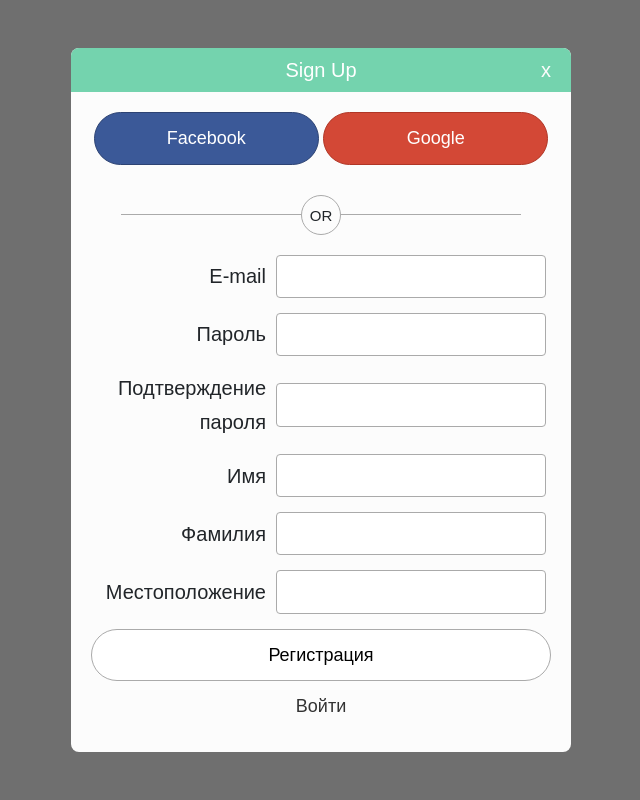
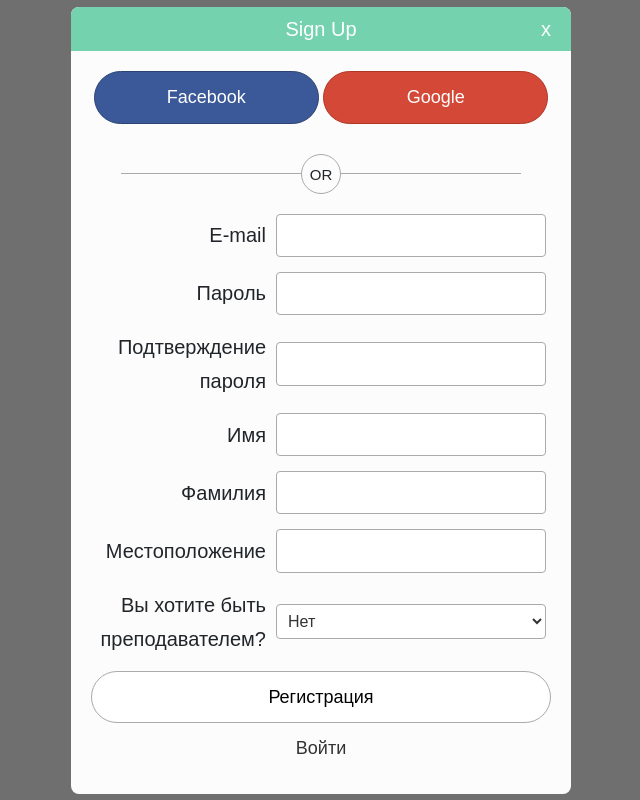
Before and after one commit to litvaOo/hackathon, a Django app: page /signup/ in a window 1280 px wide. Shown: the whole page, without its empty margins (319-959 px from the left). Run offline with Django 3.2, Linux system fonts and the light colour scheme; style sheets or scripts are compiled from the project's sources; some libraries are stand-ins or nearby versions.

Commit message:
Add tutor signup

```diff
--- a/backend/templates/modals/signup.html
+++ b/backend/templates/modals/signup.html
@@ -39,6 +39,17 @@
                     <label for="id_location">Местоположение</label>
                     <input type="text" id="id_location" name="location">
                 </div>
+                <div class="login-form-input">
+                    <label for="id_teacher">Вы хотите быть преподавателем?</label>
+                    <select type="text" id="id_teacher" name="teacher">
+                        <option value="no">Нет</option>
+                        <option value="yes">Да</option>
+                    </select>
+                </div>
+                <div class="login-form-input about-me" style="display: none;">
+                    <label for="id_about">Обо мне</label>
+                    <textarea type="text" id="id_about" name="about"></textarea>
+                </div>
                 <!--
                 <div class="login-form-input">
                     <label for="id_avatar">Аватар</label>
--- a/frontend/assets/js/main.js
+++ b/frontend/assets/js/main.js
@@ -88,7 +88,6 @@
         swal("Ошибка", "Пользователь с такими данными не был найден", "error");
       });
   });
-  // TODO
   $("form[name='signup-form']").on("submit", function(event) {
     event.preventDefault();
     var $form = $(this);
@@ -104,6 +103,15 @@
         var key = Object.keys(response)[0];
         swal(key, response[key][0], "error");
       });
+  });
+
+  $('select[name="teacher"]').on("change", function(event) {
+    event.preventDefault();
+    if ($(this).val() === "yes") {
+      $(".about-me").slideDown("fast");
+    } else {
+      $(".about-me").slideUp("fast");
+    }
   });
 });
 
```
Also changed, not shown: backend/api/rest/serializers.py (+10 -2 lines).
